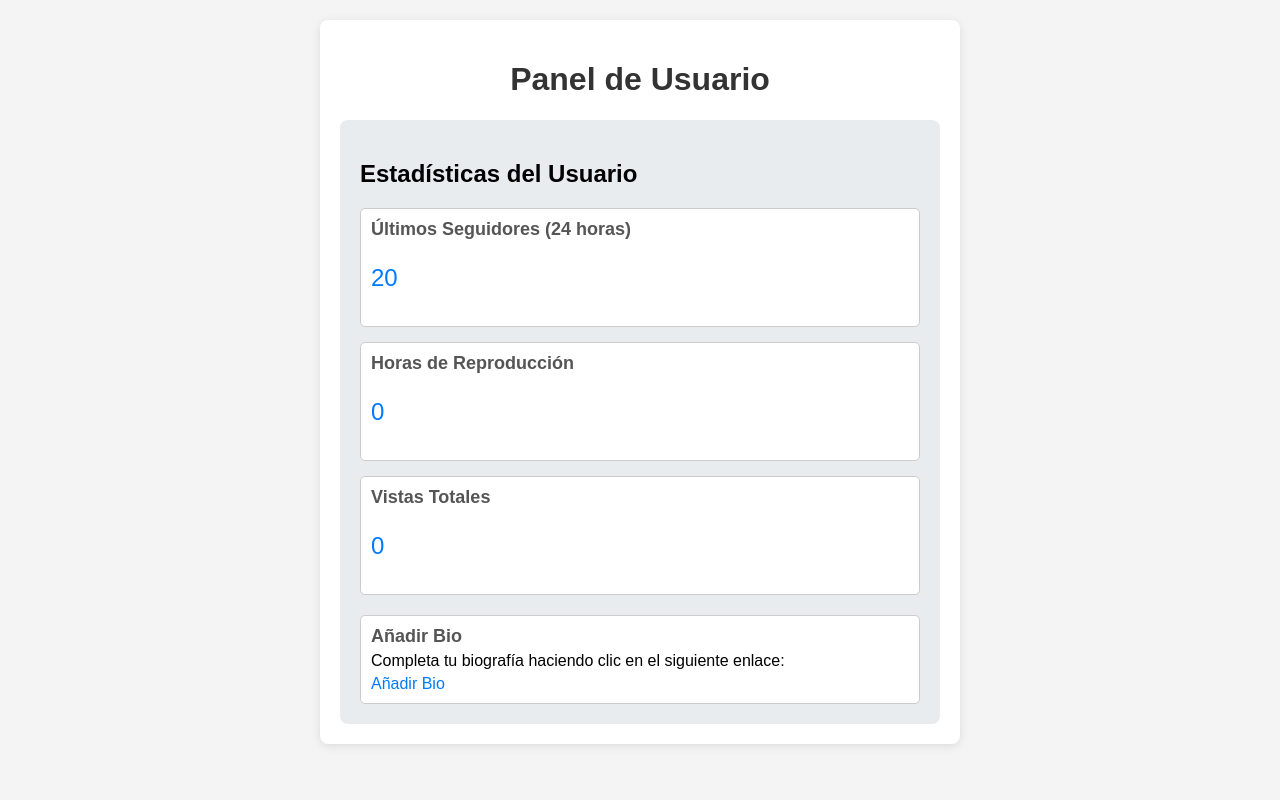
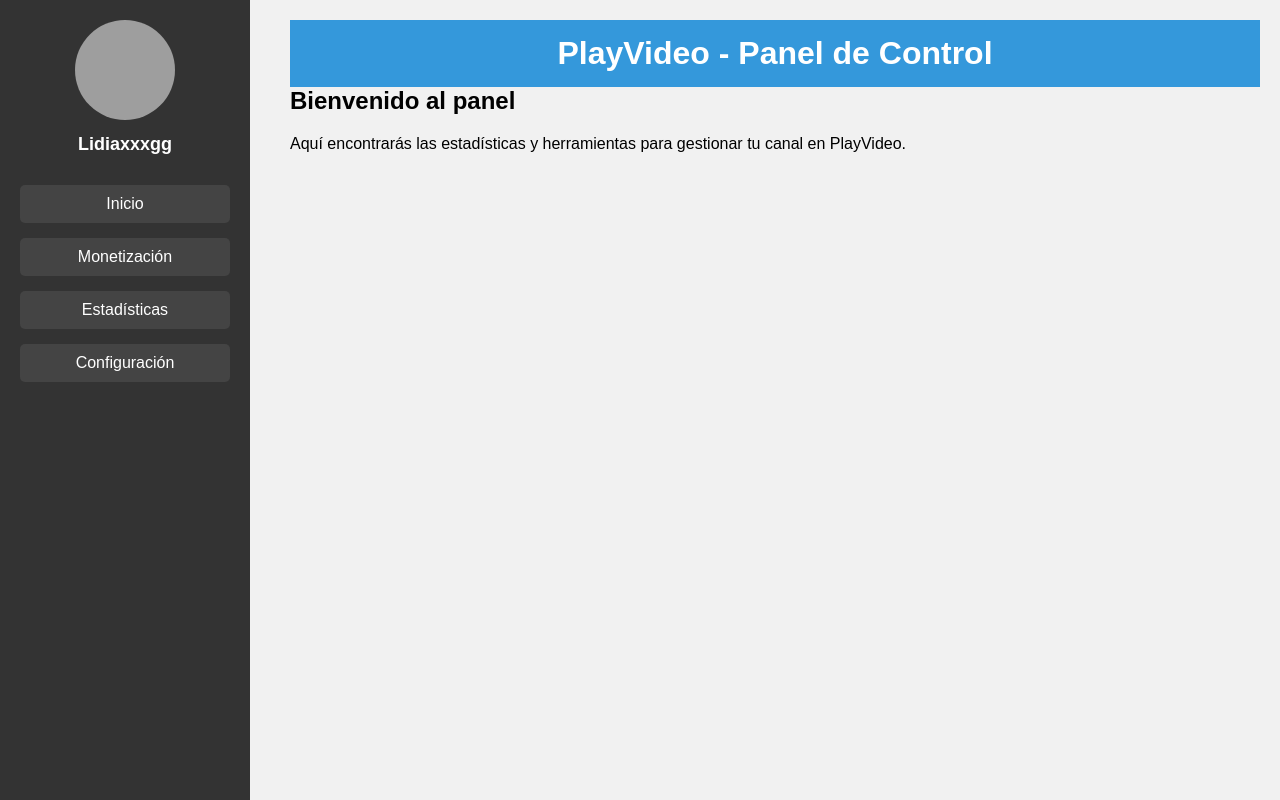
Before and after one commit to JonathanDv20/PlayVideo, a plain HTML site: page edit.html in a window 1280 px wide. Drawn offline with Linux system fonts and the light colour scheme; grey boxes are pictures that could not be loaded.

Commit message:
Add files via upload

```diff
--- a/edit.css
+++ b/edit.css
@@ -1,73 +1,125 @@
+* {
+    margin: 0;
+    padding: 0;
+    box-sizing: border-box;
+}
+
 body {
     font-family: Arial, sans-serif;
-    background-color: #f4f4f4;
-    margin: 0;
-    padding: 20px;
+    background-color: #f1f1f1;
 }
 
-.container {
-    max-width: 600px;
-    margin: auto;
-    padding: 20px;
-    background: #fff;
-    border-radius: 8px;
-    box-shadow: 0 2px 10px rgba(0, 0, 0, 0.1);
+/* Contenedor del panel */
+.panel-container {
+    display: flex;
+    height: 100vh;
 }
 
-h1 {
-    text-align: center;
-    color: #333;
+/* Barra lateral */
+.panel-sidebar {
+    width: 250px;
+    background-color: #333;
+    color: white;
+    padding: 20px;
+    position: fixed;
+    height: 100%;
 }
 
-.panel {
-    margin-top: 20px;
-    padding: 20px;
-    background-color: #e9ecef;
-    border-radius: 8px;
+.panel-sidebar .perfil {
+    text-align: center;
+    margin-bottom: 30px;
 }
 
-.statistic {
-    margin-bottom: 15px;
-    padding: 10px;
-    border: 1px solid #ccc;
-    border-radius: 5px;
-    background-color: #fff;
+.perfil-img {
+    border-radius: 50%;
+    width: 100px;
+    height: 100px;
 }
 
-.statistic h3 {
-    margin: 0;
+.perfil-nombre {
+    margin-top: 10px;
     font-size: 18px;
-    color: #555;
+    font-weight: bold;
 }
 
-.statistic p {
-    font-size: 24px;
-    color: #007bff;
+.panel-sidebar ul {
+    list-style-type: none;
 }
 
-.add-bio {
-    margin-top: 20px;
-    padding: 10px;
-    background-color: #fff;
-    border-radius: 5px;
-    border: 1px solid #ccc;
+.panel-sidebar ul li {
+    margin-bottom: 15px;
 }
 
-.add-bio h3 {
-    margin: 0;
-    font-size: 18px;
-    color: #555;
+.panel-sidebar ul li a {
+    color: white;
+    text-decoration: none;
+    padding: 10px;
+    display: block;
+    background-color: #444;
+    border-radius: 5px;
+    text-align: center;
+    transition: background-color 0.3s ease;
 }
 
-.add-bio p {
-    margin: 5px 0;
+.panel-sidebar ul li a:hover {
+    background-color: #555;
 }
 
-.add-bio a {
-    color: #007bff;
-    text-decoration: none;
+/* Sección principal */
+.panel-main {
+    margin-left: 270px;
+    padding: 20px;
+    width: 100%;
+    animation: fadeIn 0.5s ease;
 }
 
-.add-bio a:hover {
-    text-decoration: underline;
+.panel-header {
+    background-color: #3498db;
+    color: white;
+    padding: 15px;
+    text-align: center;
 }
+
+#contenido h2 {
+    margin-bottom: 20px;
+}
+
+/* Animación de fade-in */
+@keyframes fadeIn {
+    from {
+        opacity: 0;
+    }
+    to {
+        opacity: 1;
+    }
+}
+
+/* Animación de zoom */
+@keyframes zoomIn {
+    0% {
+        transform: scale(0.5);
+        opacity: 0;
+    }
+    100% {
+        transform: scale(1);
+        opacity: 1;
+    }
+}
+
+/* Botón de monetización */
+.boton-monetizar {
+    display: inline-block;
+    padding: 10px 20px;
+    background-color: #e74c3c;
+    color: white;
+    border: none;
+    border-radius: 5px;
+    cursor: pointer;
+    animation: zoomIn 0.5s ease;
+    transform-origin: center;
+    font-size: 16px;
+}
+
+.boton-monetizar:hover {
+    background-color: #c0392b;
+}
--- a/edit.html
+++ b/edit.html
@@ -3,32 +3,38 @@
 <head>
     <meta charset="UTF-8">
     <meta name="viewport" content="width=device-width, initial-scale=1.0">
+    <title>PlayVideo - Panel de Control</title>
     <link rel="stylesheet" href="edit.css">
-    <title>Panel de Usuario</title>
 </head>
 <body>
-    <div class="container">
-        <h1>Panel de Usuario</h1>
-        <div class="panel">
-            <h2>Estadísticas del Usuario</h2>
-            <div class="statistic">
-                <h3>Últimos Seguidores (24 horas)</h3>
-                <p id="followers">20</p>
+    <div class="panel-container">
+        <!-- Barra lateral -->
+        <aside class="panel-sidebar">
+            <div class="perfil">
+                <img src="https://scontent.fntr6-1.fna.fbcdn.net/v/t39.30808-1/442418494_122150211518151876_4835030671183587211_n.jpg?stp=dst-jpg_s200x200&_nc_cat=100&ccb=1-7&_nc_sid=0ecb9b&_nc_ohc=13Ccwae3WR0Q7kNvgGJhbcD&_nc_ht=scontent.fntr6-1.fna&_nc_gid=AVJM_bjMiScJuQN16qEvg0-&oh=00_AYCNRdndbFb6MNhxqgbScqssDvynyR1TqnBBkubnuxs1Aw&oe=66EFE719" alt="Foto de perfil" class="perfil-img">
+                <p class="perfil-nombre">Lidiaxxxgg</p>
             </div>
-            <div class="statistic">
-                <h3>Horas de Reproducción</h3>
-                <p id="watchTime">0</p>
+            <ul>
+                <li><a href="#" onclick="cambiarSeccion('inicio')">Inicio</a></li>
+                <li><a href="#" onclick="cambiarSeccion('monetizacion')">Monetización</a></li>
+                <li><a href="#" onclick="cambiarSeccion('estadisticas')">Estadísticas</a></li>
+                <li><a href="#" onclick="cambiarSeccion('configuracion')">Configuración</a></li>
+            </ul>
+        </aside>
+
+        <!-- Sección principal -->
+        <main class="panel-main">
+            <header class="panel-header">
+                <h1>PlayVideo - Panel de Control</h1>
+            </header>
+
+            <div id="contenido">
+                <h2>Bienvenido al panel</h2>
+                <p>Aquí encontrarás las estadísticas y herramientas para gestionar tu canal en PlayVideo.</p>
             </div>
-            <div class="statistic">
-                <h3>Vistas Totales</h3>
-                <p id="totalViews">0</p>
-            </div>
-            <div class="add-bio">
-                <h3>Añadir Bio</h3>
-                <p>Completa tu biografía haciendo clic en el siguiente enlace:</p>
-                <a href="https://docs.google.com/forms/d/e/1FAIpQLSeZ7trl6MVBxNaMoIFkewObL8vTTHopcOOu9GSJ6LTtzfuwLA/viewform?usp=sf_link" target="_blank">Añadir Bio</a>
-            </div>
-        </div>
+        </main>
     </div>
+
+    <script src="edit.js"></script>
 </body>
 </html>
--- /dev/null
+++ b/edit.js
@@ -0,0 +1,46 @@
+function cambiarSeccion(seccion) {
+    const contenido = document.getElementById('contenido');
+
+    switch (seccion) {
+        case 'inicio':
+            contenido.innerHTML = `
+                <h2>Inicio</h2>
+                <p>Bienvenido al panel de control de tu canal en PlayVideo.</p>
+            `;
+            break;
+        case 'monetizacion':
+            contenido.innerHTML = `
+                <h2>Monetización</h2>
+                <p>Controla las ganancias y opciones de monetización de tus videos.</p>
+                <button class="boton-monetizar" onclick="empezarMonetizacion()">Empezar a Monetizar</button>
+            `;
+            break;
+        case 'estadisticas':
+            contenido.innerHTML = `
+                <h2>Estadísticas</h2>
+                <p>Datos importantes:</p>
+                <ul>
+                    <li>Horas de reproducción: 1200</li>
+                    <li>Vistas totales: 35,000</li>
+                    <li>Likes totales: 5,000</li>
+                </ul>
+            `;
+            break;
+        case 'configuracion':
+            contenido.innerHTML = `
+                <h2>Configuración</h2>
+                <p>Ajusta las preferencias y configuraciones de tu cuenta.</p>
+            `;
+            break;
+        default:
+            contenido.innerHTML = `
+                <h2>Bienvenido al panel</h2>
+                <p>Aquí encontrarás las estadísticas y herramientas para gestionar tu canal en PlayVideo.</p>
+            `;
+            break;
+    }
+}
+
+function empezarMonetizacion() {
+    alert("¡Comienza a monetizar tus videos en PlayVideo!");
+}
```
Also changed, not shown: Lidiaxxxgg.html (+11 -90 lines), PagiaPrincipal.html (+3 -3 lines), watch3280dnas9q.html (+1 -1 lines).
